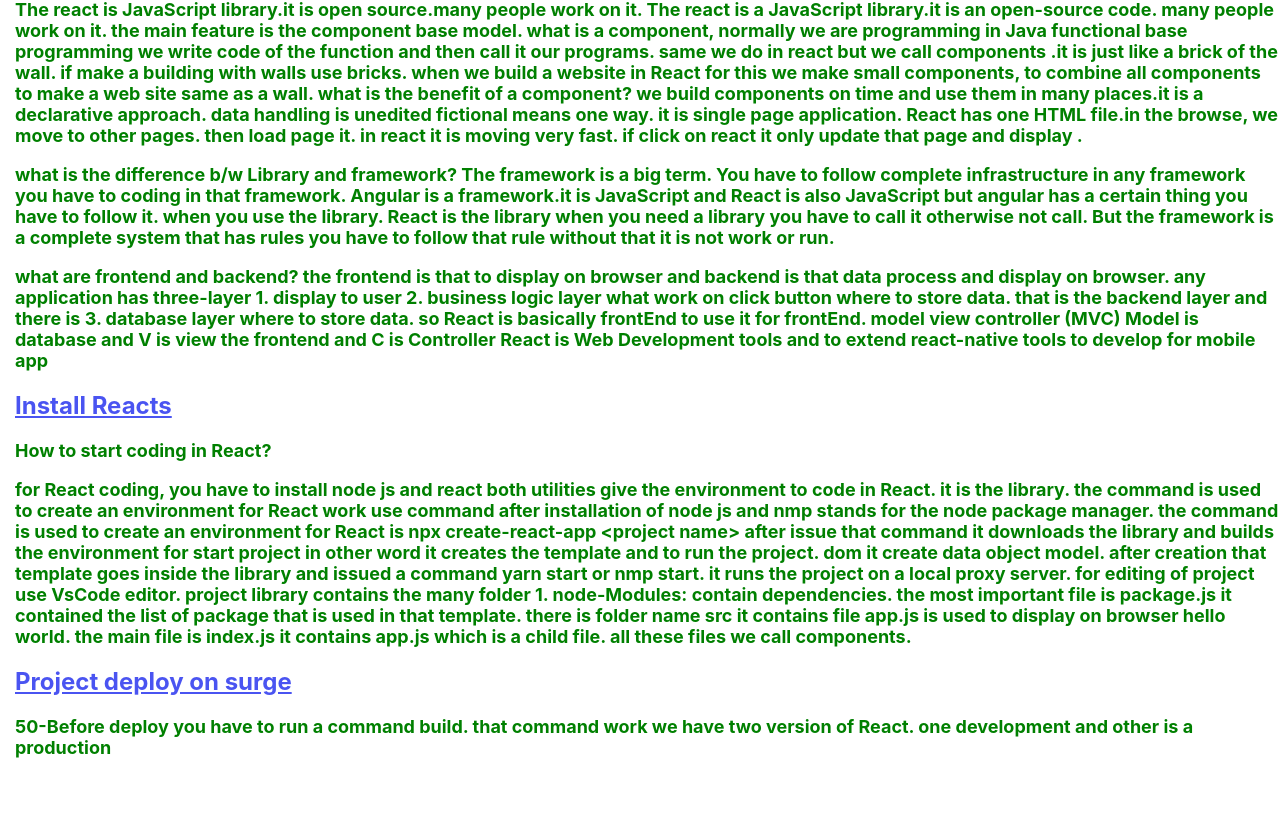
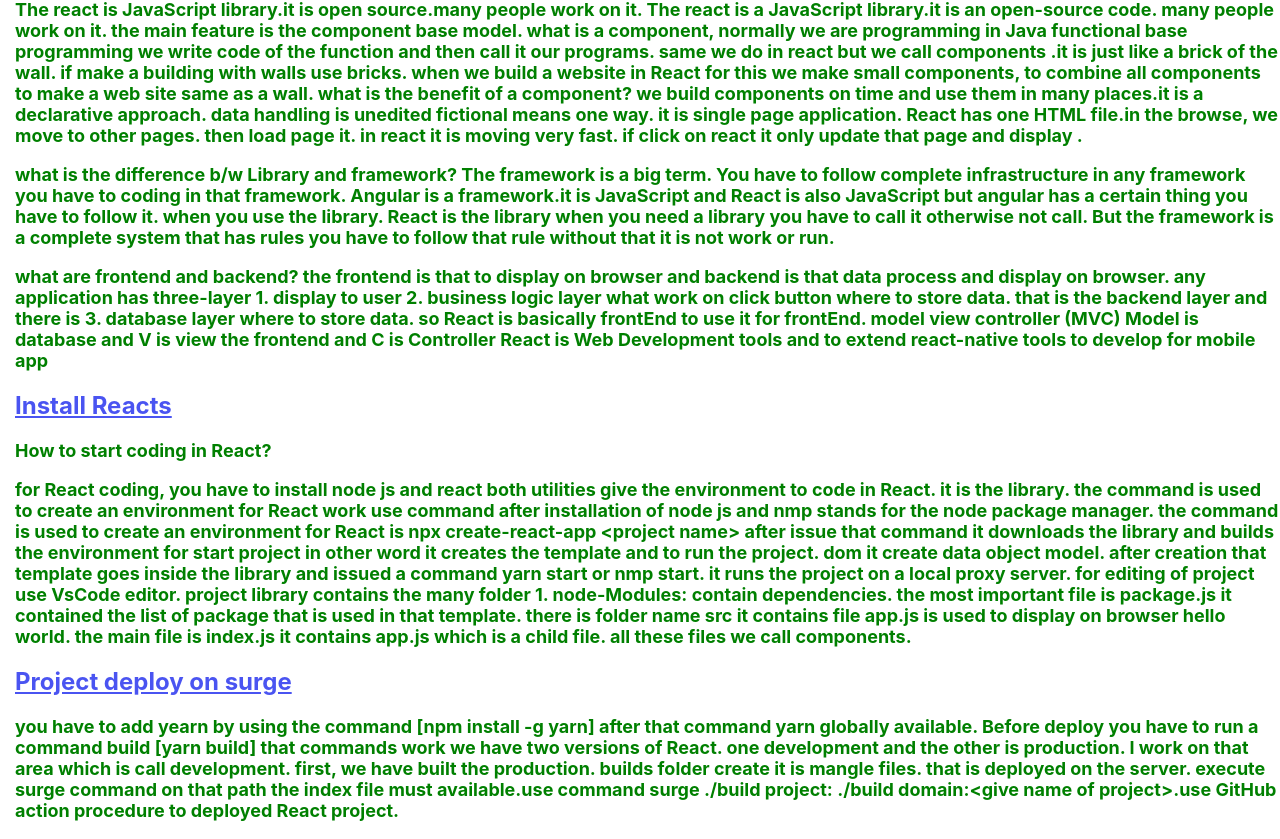
Before and after one commit to hasibullahkhan/botcamp20c2app, a React (Create React App) app: page / in a window 1280 px wide. Shown: the part 645-1484 px from the top of the page. Before the commit the page ends 1421 px from the top, so only its background shows below. Built offline with nearby package versions, Linux system fonts and the light colour scheme.

Commit message:
add line of deployment in file App.js Heard.js

```diff
--- a/src/App.js
+++ b/src/App.js
@@ -11,7 +11,7 @@ function App() {
         desc3={"what are frontend and backend? the frontend is that to display on browser and backend is that data process and display on browser. any application has three-layer 1. display to user 2. business logic layer what work on click button where to store data. that is the backend layer and there is 3. database layer where to store data. so React is basically frontEnd to use it for frontEnd. model view controller (MVC) Model is database and V  is view the frontend and C is Controller React is Web Development tools and to extend react-native tools to develop for mobile app"}
         installq={"How to start coding in React?"}
         installa={"for React coding, you have to install node js and react both utilities give the environment to code in React. it is the library. the command is used to create an environment for React work use command after installation of node js and nmp stands for the node package manager. the command is used to create an environment for React is npx create-react-app <project name> after issue that command it downloads the library and builds the environment for start project in other word it creates the template and to run the project. dom it create data object model. after creation that template goes inside the library and issued a command yarn start or nmp start. it runs the project on a local proxy server. for editing of project use VsCode editor. project library contains the many folder 1. node-Modules: contain dependencies. the most important file is package.js it contained the list of package that is used in that template. there is folder name src it contains file app.js is used to display on browser hello world. the main file is index.js it contains app.js which is a child file. all these files we call components."}
-        deploy={"50-Before deploy you have to run a command build. that command work we have two version of React. one development and other is a production "} />
+        deploy={"you have to add yearn by using the command [npm install -g yarn] after that command yarn globally available. Before deploy you have to run a command build [yarn build] that commands work we have two versions of React. one development and the other is production. I work on that area which is call development. first, we have built the production. builds folder create it is mangle files. that is deployed on the server. execute surge command on that path the index file must available.use command surge ./build project: ./build domain:<give name of project>.use GitHub action procedure to deployed React project."} />
 
       {/* <About name={"Hasibullah Khan"} roll={"PIAICxxxxxx"} city={"Karchi"} gender={"Male"} email={"haisbpak@gmail.com"} batch={"Batch 34"} /> */}
 
```
